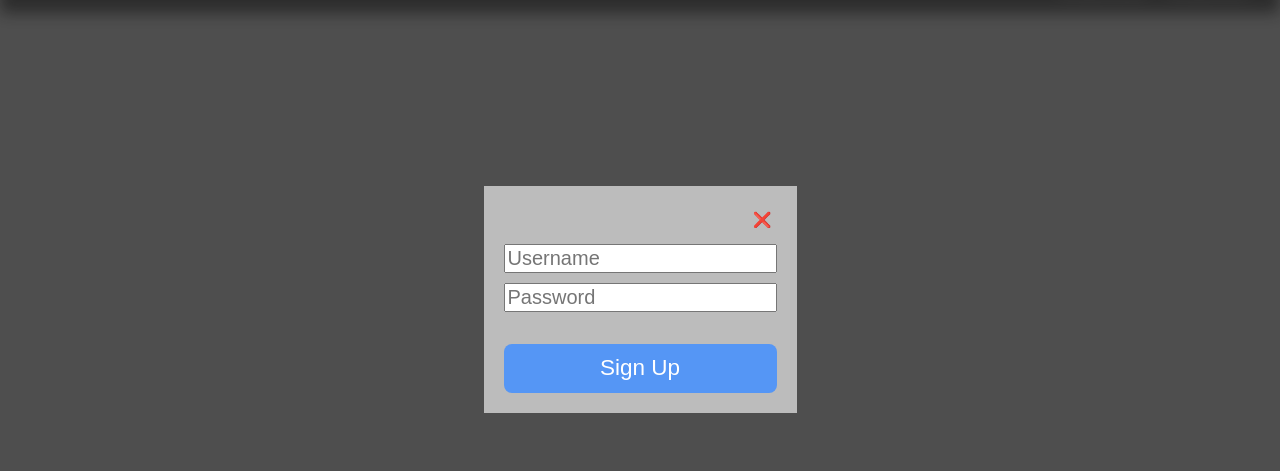
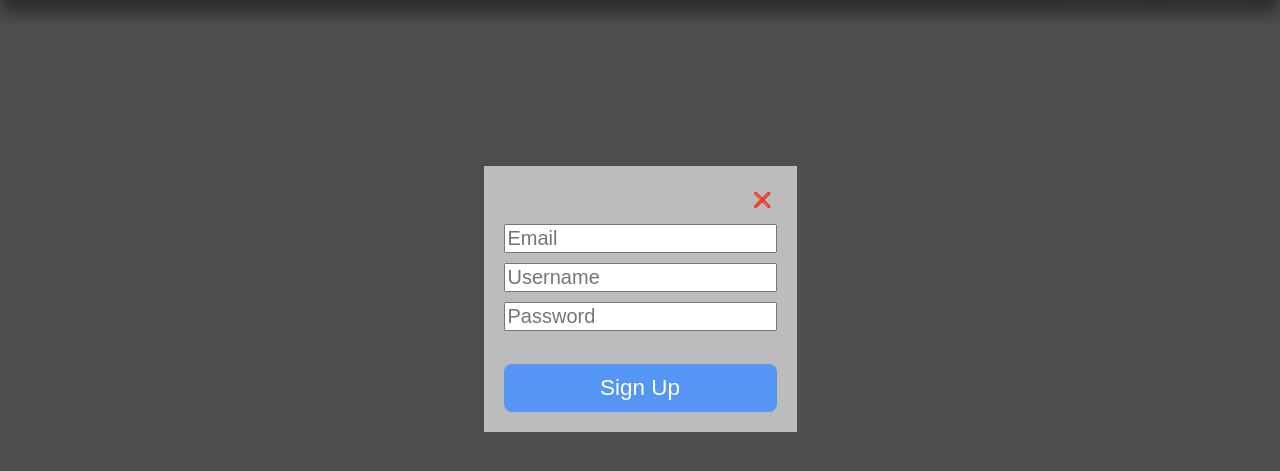
Before and after one commit to DWMi/Techstore-Stripe-edition, a website: page client/index.html in a window 1280 px wide. Both pictures are taken after a click on the element "Sign Up". Shown: the part 101-572 px from the top of the page. Drawn offline with Linux system fonts and the light colour scheme; no server answers.

Commit message:
on progress

```diff
--- a/client/components/signUpIn.js
+++ b/client/components/signUpIn.js
@@ -24,11 +24,12 @@ const signUpForm =()=>{
         signUpForm = document.createElement('div'),
         signUpUsername = document.createElement('input'),
         signUpPassword = document.createElement('input'),
+        signUpEmail = document.createElement('input'),
         signUpSubmitBtn = document.createElement('button'),
         exitSignUpFormCon = document.createElement('div'),
         exitSignUpForm = document.createElement('div')
 
-
+        signUpEmail.classList.add('signUpEmail')
         signUpCover.classList.add('signUpCover')
         signUpFormCon.classList.add('signUpFormCon')
         signUpForm.classList.add('signUpForm')
@@ -44,15 +45,18 @@ const signUpForm =()=>{
         signUpFormCon.append(signUpForm)
         signUpForm.append(exitSignUpFormCon)
         exitSignUpFormCon.append(exitSignUpForm)
+        signUpForm.append(signUpEmail)
         signUpForm.append(signUpUsername)
         signUpForm.append(signUpPassword)
         signUpForm.append(signUpSubmitBtn)
 
-
         exitSignUpForm.innerText ='❌'
         signUpUsername.placeholder = 'Username'
         signUpPassword.placeholder = 'Password'
+        signUpEmail.placeholder = 'Email'
+        signUpEmail.type ='Email'
         signUpPassword.type = 'Password'
+        signUpEmail.setAttribute('required','')
         signUpUsername.setAttribute('required','')
         signUpPassword.setAttribute('required','')
         signUpSubmitBtn.innerHTML = 'Sign Up'
--- a/client/style.css
+++ b/client/style.css
@@ -186,7 +186,7 @@ button:hover {
     font-size: 15px;
 }
 
-.signUpUsername, .signUpPassword{
+.signUpUsername, .signUpPassword, .signUpEmail{
     font-size: 20px;
 }
 .exitSignUpFormCon{
```
